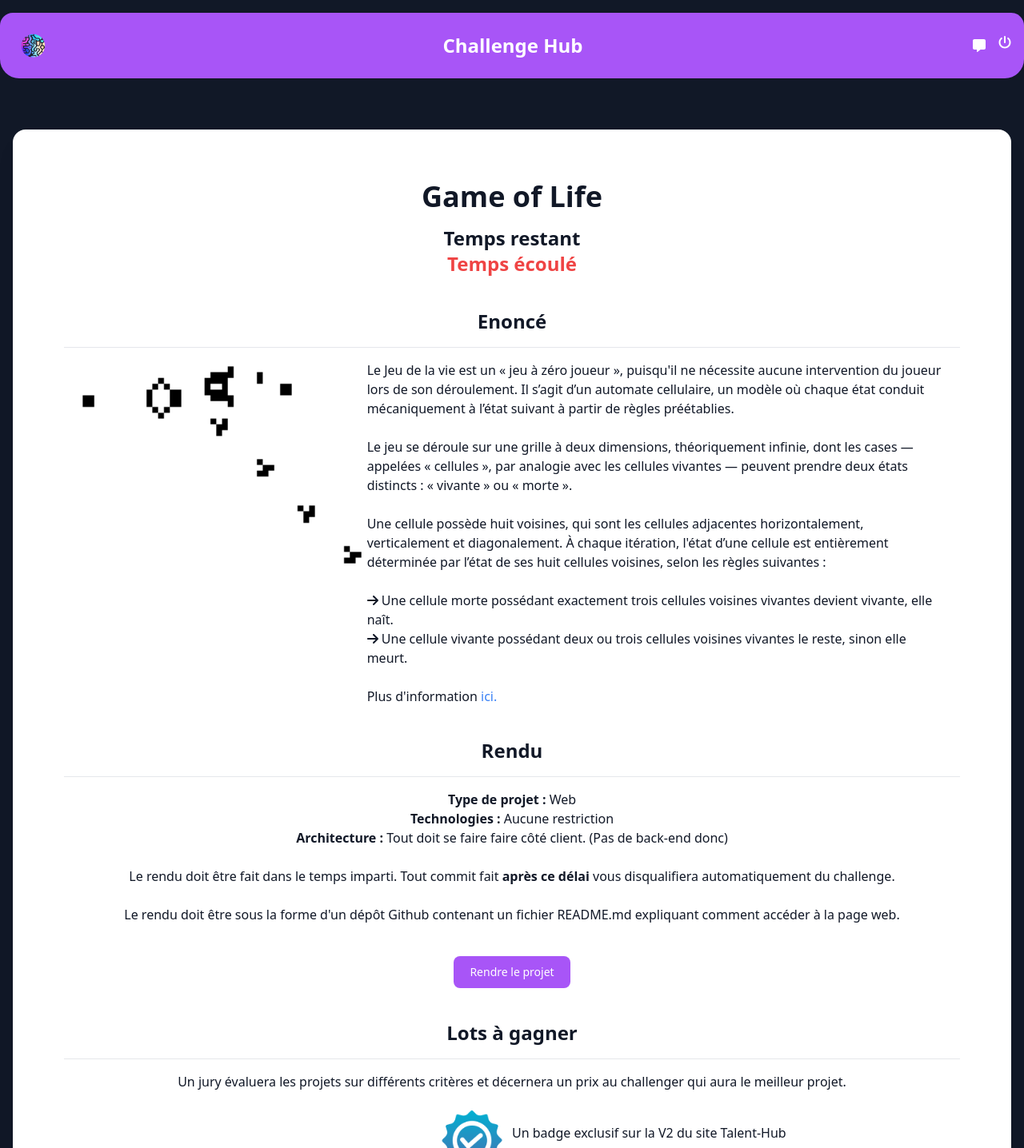
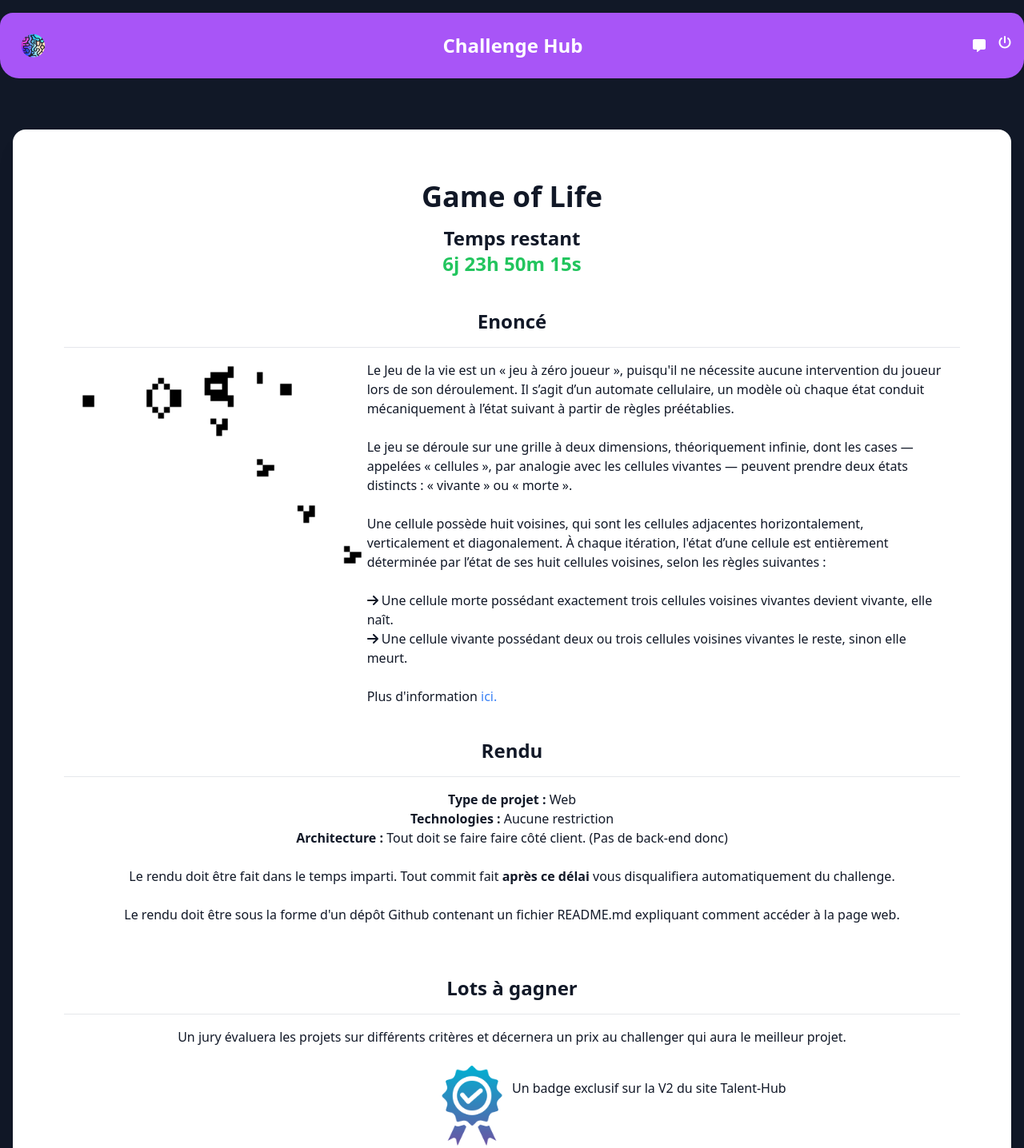
Before and after one commit to Mercure-Lab/challenges-hub, a Next.js app: page /event-talent-hub/game-of-life-challenge in a window 1280 px wide. Shown: the top 1436 px of the page at 80% size. Built offline with nearby package versions, Linux system fonts and the light colour scheme; no server answers.

Commit message:
nitro boost

```diff
--- a/src/pages/event-talent-hub/game-of-life-challenge.tsx
+++ b/src/pages/event-talent-hub/game-of-life-challenge.tsx
@@ -14,7 +14,7 @@ interface ProfileProps {
 
 export default function Profile({ customSession }: ProfileProps) {
     const percentage = 75;
-    const targetDateTimeUTC = '2023-05-01T15:38:00.000Z';
+    const targetDateTimeUTC = '2023-05-08T15:38:00.000Z';
 
     const targetDateTimeInDateObject = new Date(targetDateTimeUTC);
     const now = new Date();
```
